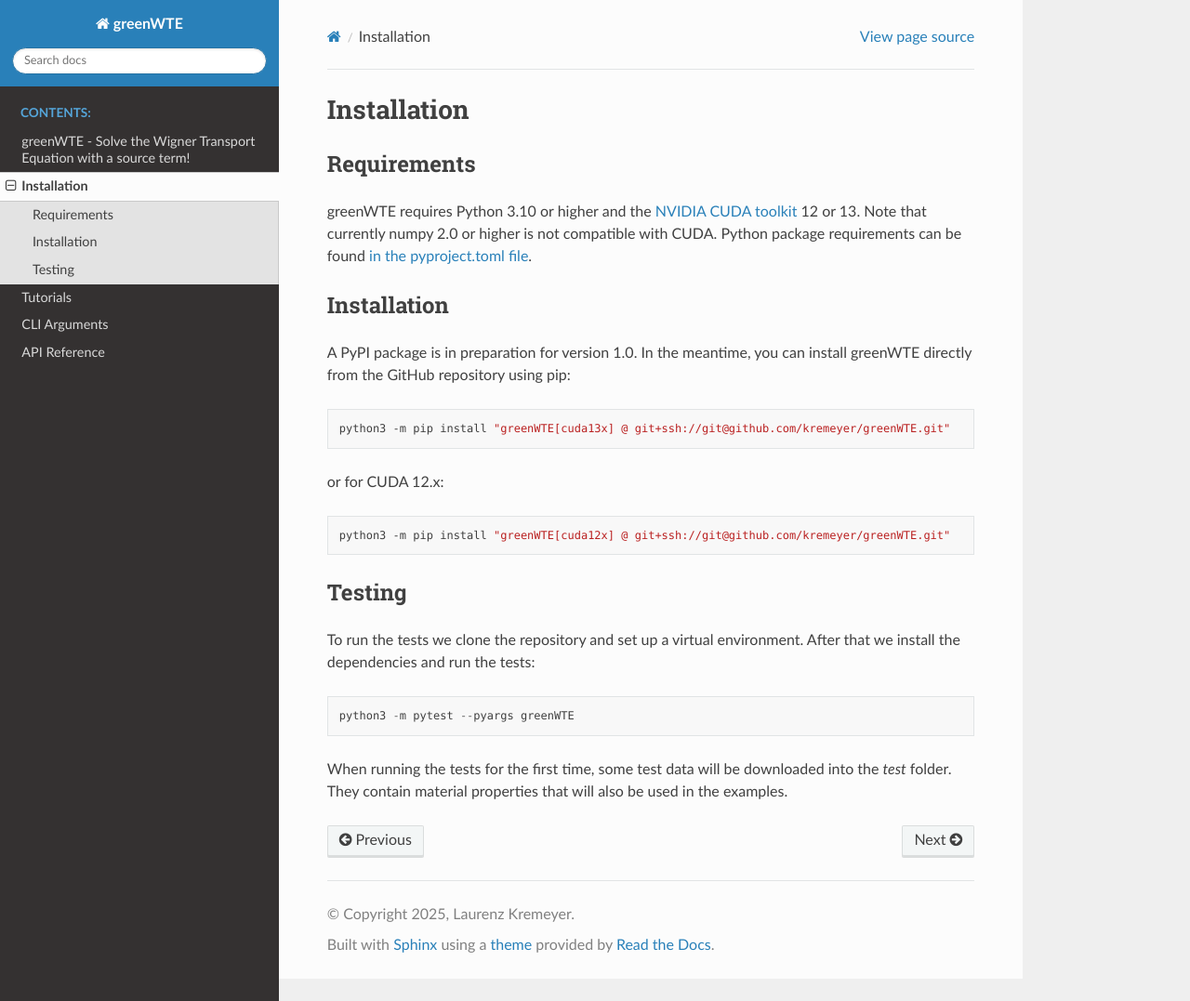
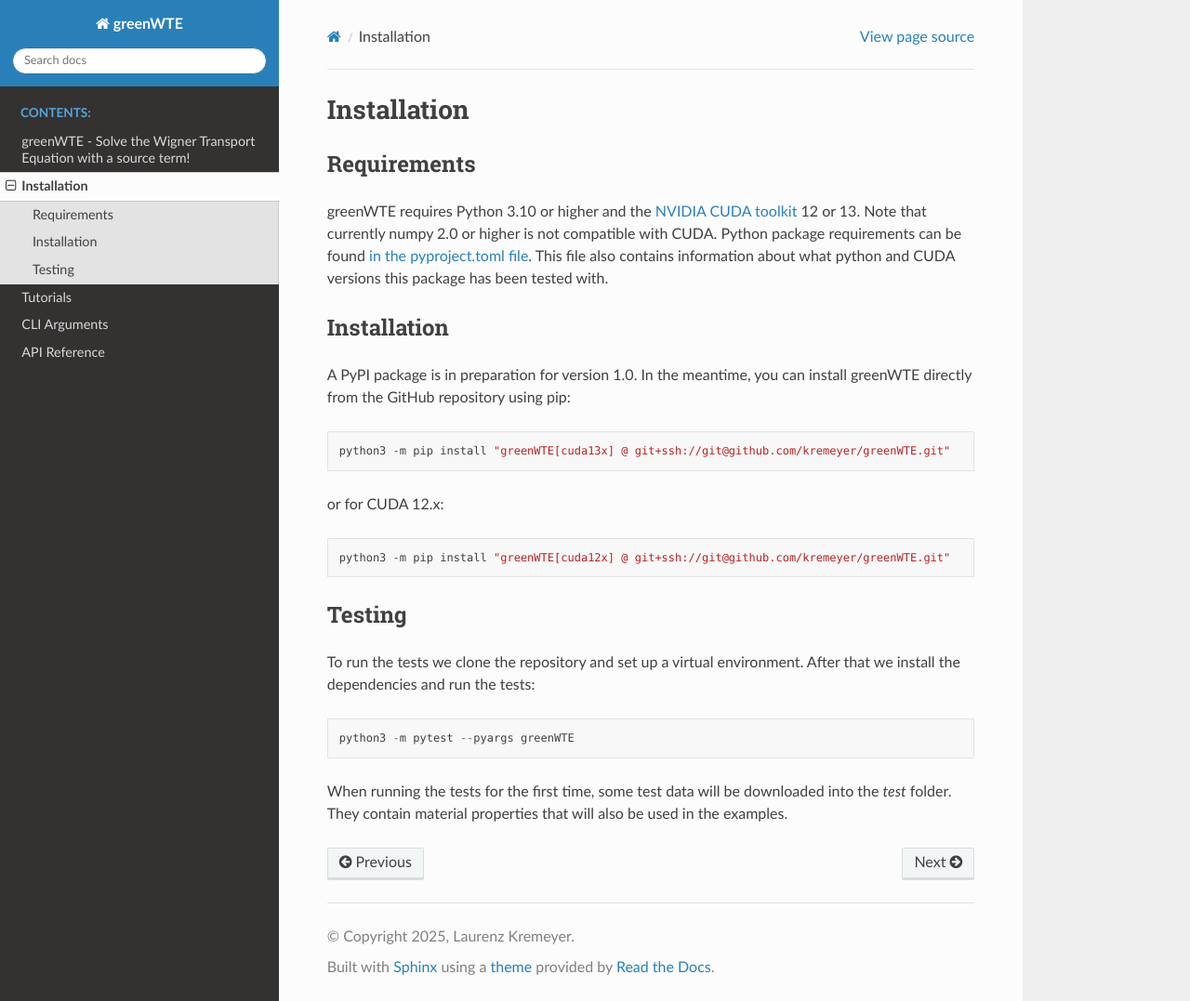
Before and after one commit to kremeyer/greenWTE, a Sphinx documentation site: the page built from doc/installation.rst, in a window 1280 px wide and 1077 px high. Shown: the whole window at 93% size. Built offline with Sphinx 7.4.7 and the Read the Docs theme 3.1.0, drawn with Linux system fonts in a browser that asks for light colours.

Commit message:
added installation instructions

```diff
--- a/doc/installation.rst
+++ b/doc/installation.rst
@@ -6,6 +6,7 @@
 greenWTE requires Python 3.10 or higher and the `NVIDIA CUDA toolkit`_ 12 or 13.
 Note that currently numpy 2.0 or higher is not compatible with CUDA.
 Python package requirements can be found `in the pyproject.toml file`_.
+This file also contains information about what python and CUDA versions this package has been tested with.
 
 .. _NVIDIA CUDA toolkit: https://developer.nvidia.com/cuda-toolkit
 .. _in the pyproject.toml file: https://github.com/kremeyer/greenWTE/blob/main/pyproject.toml
```
